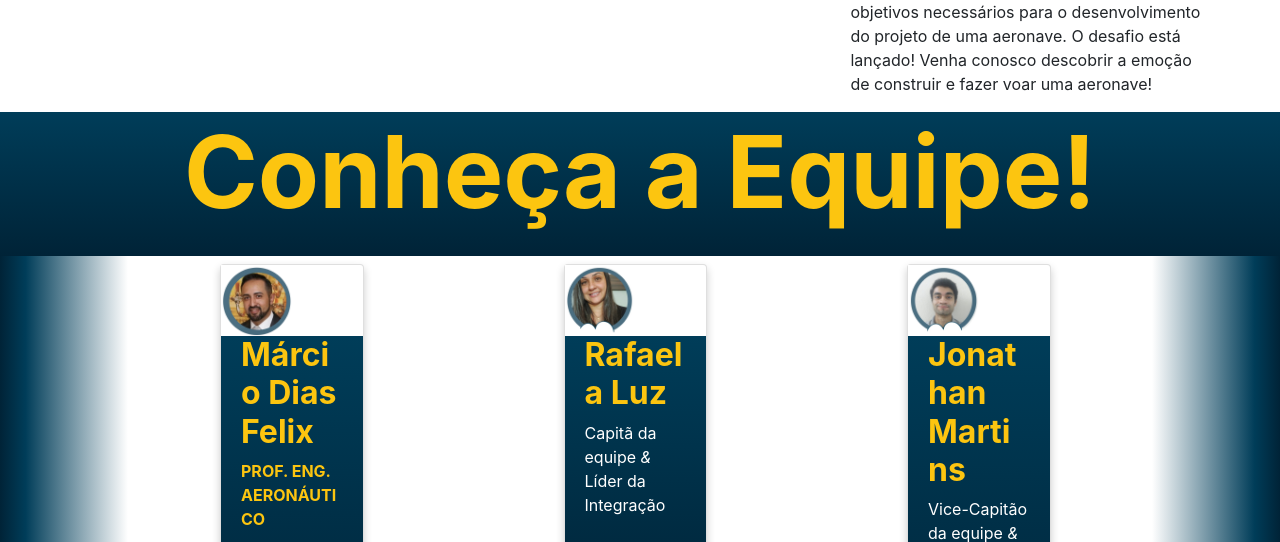
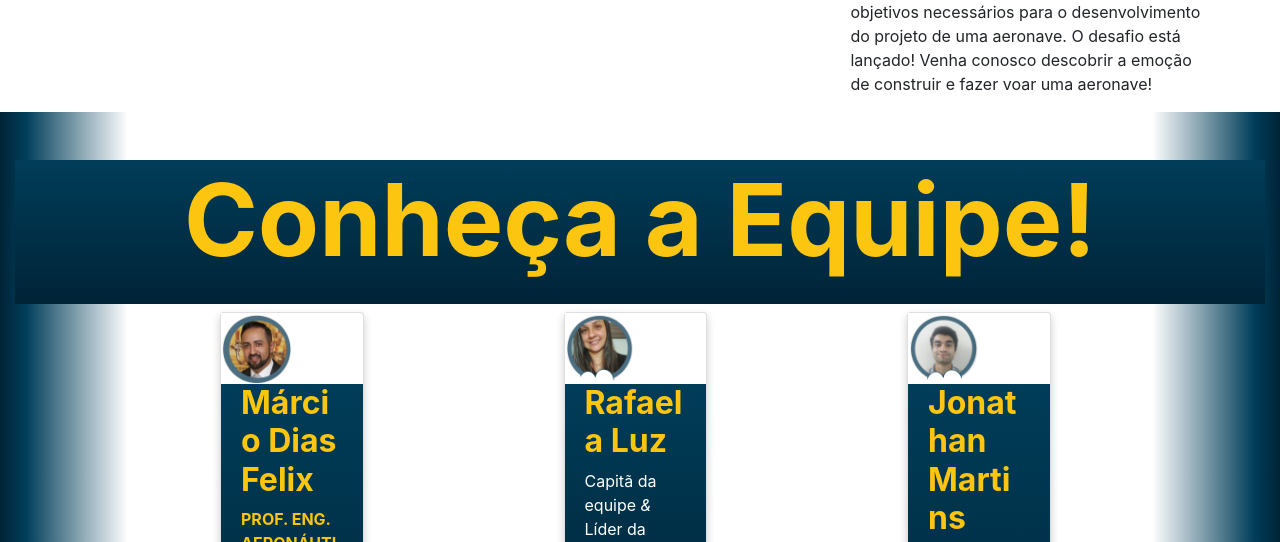
Before and after one commit to Vguidini/PROJETO-ENIAC-HIGH, a website: page equipe.html in a window 1280 px wide. Shown: the part 1808-2350 px from the top of the page. Drawn offline with nearby package versions, Linux system fonts and the light colour scheme.

Commit message:
Update equipe.html

```diff
--- a/equipe.html
+++ b/equipe.html
@@ -119,7 +119,8 @@
 <div class="pts"></div>
 <!-- Meet the Avengers -->
 
-<div class="text-center ce overflow-hidden">
+<div class="container-fluid w-100 text-center ce overflow-hidden">
+    <div class="pt-5"></div>
 <h1 class="e-title bg-eniac pb-4" style="font-size: 100px;"><b>Conheça a Equipe!</b></h1>
 </div>
 <div class="container-fluid w-100 ce">
```
